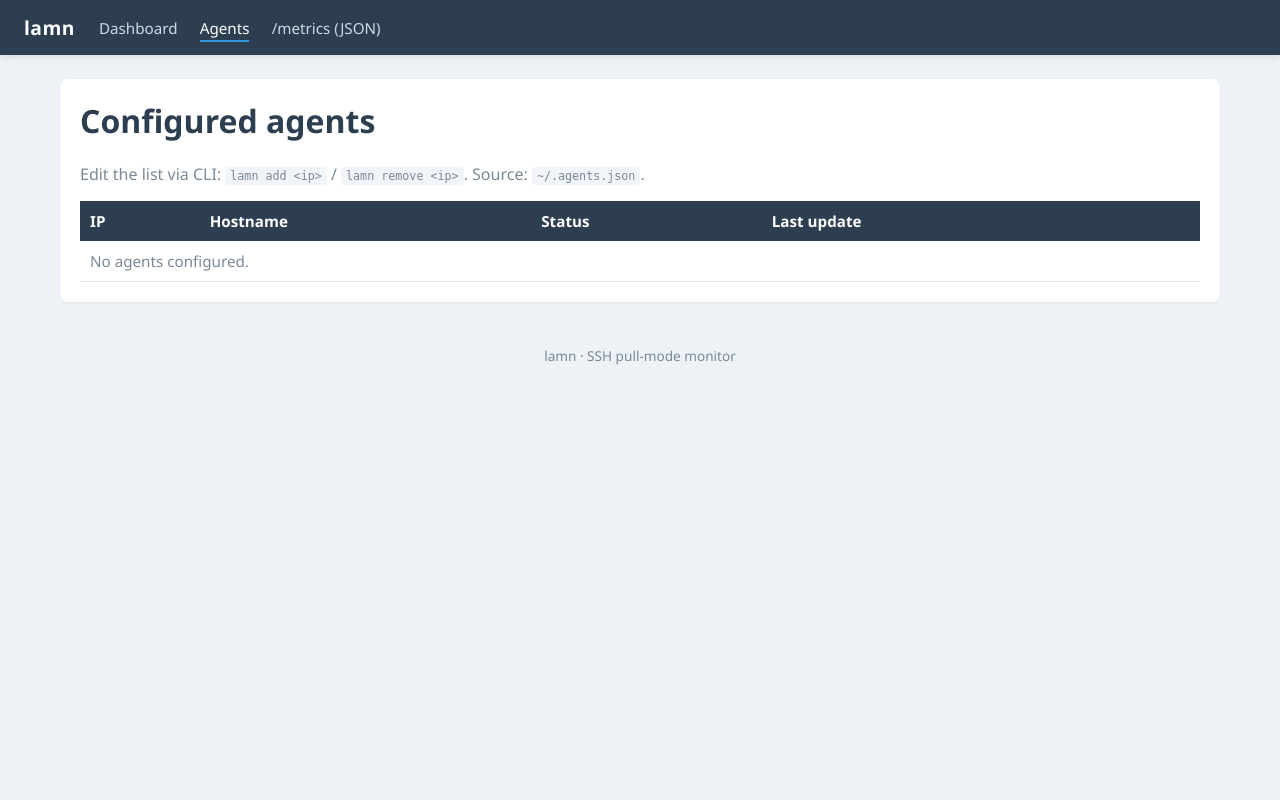
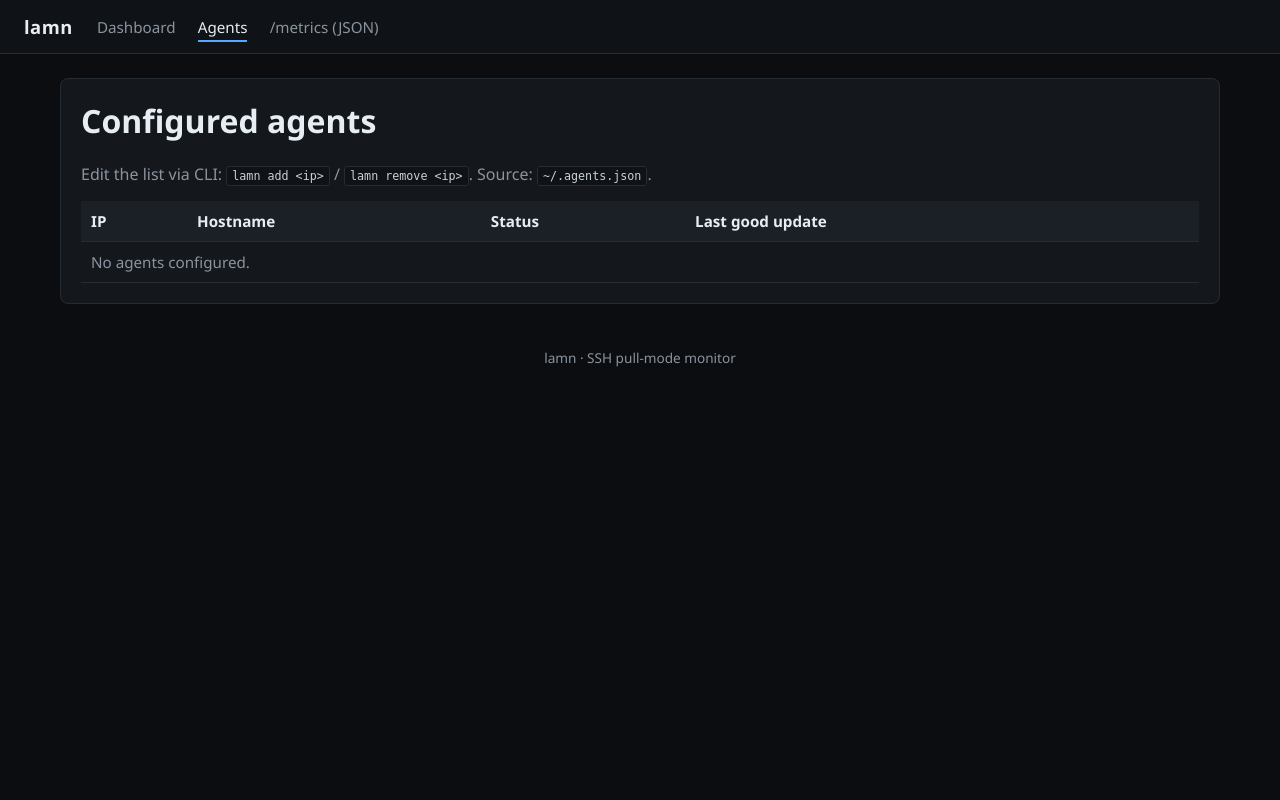
Before and after one commit to mittoalb/lamn, a Flask app: page /agents in a window 1280 px wide. Run offline with Flask 3, Linux system fonts and the light colour scheme; data that the repository does not hold is empty.

Commit message:
templates rework

```diff
--- a/lamn/server.py
+++ b/lamn/server.py
@@ -92,6 +92,24 @@ def _ssh_argv(ip, settings):
     ]
 
 
+# How many consecutive failed polls before we flip from "stale" to "offline".
+OFFLINE_AFTER = 3
+
+
+def _record_failure(ip, reason):
+    prev = metrics_data.get(ip, {})
+    fails = prev.get("_fail_count", 0) + 1
+    prev["_fail_count"] = fails
+    prev["_last_error"] = reason
+    prev["_last_attempt"] = datetime.now().isoformat()
+    # Status: unknown if we've never seen it; stale if we had data; offline after N fails.
+    if prev.get("_last_success"):
+        prev["_status"] = "offline" if fails >= OFFLINE_AFTER else "stale"
+    else:
+        prev["_status"] = "offline" if fails >= OFFLINE_AFTER else "unknown"
+    metrics_data[ip] = prev
+
+
 def poll_agent(ip, settings, probe_src):
     argv = _ssh_argv(ip, settings)
     try:
@@ -103,29 +121,35 @@ def poll_agent(ip, settings, probe_src):
             timeout=settings["connect_timeout"] + 15,
         )
     except subprocess.TimeoutExpired:
-        metrics_data[ip] = {"error": "SSH poll timed out"}
+        _record_failure(ip, "SSH poll timed out")
         return
     except Exception as e:
-        metrics_data[ip] = {"error": f"SSH failed: {e}"}
+        _record_failure(ip, f"SSH failed: {e}")
         return
 
     if proc.returncode != 0:
         err = (proc.stderr or "").strip().splitlines()[-1:] or ["unknown error"]
-        metrics_data[ip] = {"error": f"probe exit {proc.returncode}: {err[0]}"}
+        _record_failure(ip, f"probe exit {proc.returncode}: {err[0]}")
         return
 
     try:
         data = json.loads(proc.stdout.strip().splitlines()[-1])
     except (ValueError, IndexError) as e:
-        metrics_data[ip] = {"error": f"invalid probe output: {e}"}
+        _record_failure(ip, f"invalid probe output: {e}")
         return
 
+    now = datetime.now().isoformat()
+    data["_status"] = "online"
+    data["_fail_count"] = 0
+    data["_last_error"] = None
+    data["_last_success"] = now
+    data["_last_attempt"] = now
     metrics_data[ip] = data
 
     if ip not in logged_machines:
         specs_logger.info(json.dumps({
             "ip": ip,
-            "timestamp": datetime.now().isoformat(),
+            "timestamp": now,
             "machine_data": data,
         }, separators=(',', ':')))
         logged_machines.add(ip)
--- a/lamn/templates/agents.html
+++ b/lamn/templates/agents.html
@@ -13,7 +13,7 @@
         <th>IP</th>
         <th>Hostname</th>
         <th>Status</th>
-        <th>Last update</th>
+        <th>Last good update</th>
         <th></th>
       </tr>
     </thead>
@@ -22,29 +22,27 @@
 </div>
 <script>
 const AGENTS = {{ agents|tojson }};
+function statusPill(st) {
+  if (st === "online")  return '<span class="pill ok">online</span>';
+  if (st === "stale")   return '<span class="pill warn">stale</span>';
+  if (st === "offline") return '<span class="pill err">offline</span>';
+  return '<span class="pill">unseen</span>';
+}
 async function refresh() {
   const res = await fetch('/metrics');
   const data = await res.json();
   const tbody = document.getElementById('rows');
   let html = "";
   for (const ip of AGENTS) {
-    const e = data[ip];
-    let host = "–", status = '<span class="pill">unseen</span>', ts = "";
-    if (e) {
-      if (e.error) {
-        status = `<span class="pill err">offline</span>`;
-        host = '<span class="muted">' + (e.error.split(':')[0] || 'error') + '</span>';
-      } else {
-        status = `<span class="pill ok">online</span>`;
-        host = (e.host || "").split(".")[0] || "–";
-        ts = e.timestamp || "";
-      }
-    }
-    html += `<tr>
+    const e = data[ip] || {};
+    const st = e._status || (e._last_success ? "stale" : "unknown");
+    const rowCls = st === "stale" ? "stale" : st === "offline" ? "offline" : "";
+    const host = (e.host || "").split(".")[0] || "–";
+    html += `<tr class="${rowCls}">
       <td><a class="row-link" href="/host/${encodeURIComponent(ip)}">${ip}</a></td>
       <td>${host}</td>
-      <td>${status}</td>
-      <td class="muted">${ts}</td>
+      <td>${statusPill(st)}</td>
+      <td class="muted">${e._last_success || ''}</td>
       <td><a class="row-link" href="/host/${encodeURIComponent(ip)}">details &rarr;</a></td>
     </tr>`;
   }
--- a/lamn/templates/base.html
+++ b/lamn/templates/base.html
@@ -6,46 +6,50 @@
   <title>{% block title %}lamn{% endblock %}</title>
   <style>
     :root {
-      --bg: #eef2f7;
-      --panel: #ffffff;
-      --ink: #2c3e50;
-      --muted: #7a8896;
-      --accent: #3498db;
-      --ok: #27ae60;
-      --err: #c0392b;
-      --border: #e1e8ef;
+      --bg: #0b0d10;
+      --panel: #14181d;
+      --panel-2: #1b2027;
+      --ink: #e6edf3;
+      --muted: #8b949e;
+      --border: #262c33;
+      --accent: #58a6ff;
+      --ok: #3fb950;
+      --warn: #d29922;
+      --err: #f85149;
     }
     * { box-sizing: border-box; }
+    html, body { background: var(--bg); }
     body {
       margin: 0;
       font-family: 'Segoe UI', Tahoma, Geneva, Verdana, sans-serif;
-      background: var(--bg);
       color: var(--ink);
+      min-height: 100vh;
     }
+    a { color: var(--accent); }
     header {
-      background: var(--ink);
-      color: #fff;
+      background: #0f1317;
+      border-bottom: 1px solid var(--border);
       padding: 14px 24px;
       display: flex;
       align-items: center;
       gap: 24px;
-      box-shadow: 0 2px 6px rgba(0,0,0,0.1);
     }
     header .brand {
       font-weight: 700;
-      font-size: 1.2em;
+      font-size: 1.15em;
       letter-spacing: 0.5px;
+      color: var(--ink);
     }
     nav a {
-      color: #cfd9e4;
+      color: var(--muted);
       text-decoration: none;
       margin-right: 18px;
       font-size: 0.95em;
-      padding-bottom: 2px;
+      padding-bottom: 3px;
       border-bottom: 2px solid transparent;
     }
-    nav a:hover { color: #fff; }
-    nav a.active { color: #fff; border-bottom-color: var(--accent); }
+    nav a:hover { color: var(--ink); }
+    nav a.active { color: var(--ink); border-bottom-color: var(--accent); }
     .container {
       max-width: 1200px;
       margin: 24px auto;
@@ -53,42 +57,44 @@
     }
     .panel {
       background: var(--panel);
+      border: 1px solid var(--border);
       border-radius: 8px;
       padding: 20px;
-      box-shadow: 0 1px 3px rgba(0,0,0,0.06);
       margin-bottom: 20px;
     }
     h1, h2 { margin-top: 0; color: var(--ink); }
-    h2 { font-size: 1.15em; border-bottom: 1px solid var(--border); padding-bottom: 8px; }
+    h2 { font-size: 1.1em; border-bottom: 1px solid var(--border); padding-bottom: 8px; }
     table {
       width: 100%;
       border-collapse: collapse;
       font-size: 0.95em;
     }
     thead th {
-      background: var(--ink);
-      color: #fff;
+      background: var(--panel-2);
+      color: var(--ink);
       padding: 10px;
       text-align: left;
       font-weight: 600;
-      position: sticky;
-      top: 0;
+      border-bottom: 1px solid var(--border);
     }
     tbody td {
       padding: 10px;
       border-bottom: 1px solid var(--border);
     }
-    tbody tr:hover { background: #f7f9fc; }
+    tbody tr:hover { background: var(--panel-2); }
+    tr.stale td { color: var(--muted); }
+    tr.offline td { color: #5a6169; }
     a.row-link { color: var(--accent); text-decoration: none; }
     a.row-link:hover { text-decoration: underline; }
     .ok { color: var(--ok); font-weight: 600; }
+    .warn { color: var(--warn); font-weight: 600; }
     .err { color: var(--err); font-weight: 600; }
     .muted { color: var(--muted); }
     .bar {
       display: inline-block;
       width: 80px;
       height: 8px;
-      background: #e1e8ef;
+      background: #262c33;
       border-radius: 4px;
       vertical-align: middle;
       margin-left: 8px;
@@ -99,21 +105,24 @@
       height: 100%;
       background: var(--accent);
     }
+    .bar > span.warn { background: var(--warn); }
     .bar > span.hot { background: var(--err); }
     .kv { display: grid; grid-template-columns: 180px 1fr; row-gap: 6px; font-size: 0.95em; }
     .kv dt { color: var(--muted); }
-    .kv dd { margin: 0; }
-    code { background: #f1f5f9; padding: 2px 5px; border-radius: 3px; font-size: 0.9em; }
+    .kv dd { margin: 0; color: var(--ink); }
+    code { background: #0f1317; padding: 2px 5px; border-radius: 3px; font-size: 0.9em; color: #c9d1d9; border: 1px solid var(--border); }
     .pill {
       display: inline-block;
       padding: 2px 8px;
       border-radius: 10px;
-      font-size: 0.8em;
-      background: #eef2f7;
-      color: var(--ink);
+      font-size: 0.78em;
+      background: #21262d;
+      color: var(--muted);
+      border: 1px solid var(--border);
     }
-    .pill.ok { background: #e6f5ec; color: var(--ok); }
-    .pill.err { background: #fbe9e7; color: var(--err); }
+    .pill.ok { background: rgba(63,185,80,0.15); color: var(--ok); border-color: rgba(63,185,80,0.4); }
+    .pill.warn { background: rgba(210,153,34,0.15); color: var(--warn); border-color: rgba(210,153,34,0.4); }
+    .pill.err { background: rgba(248,81,73,0.15); color: var(--err); border-color: rgba(248,81,73,0.4); }
     footer {
       color: var(--muted);
       text-align: center;
```
Also changed, not shown: lamn/cli.py (+21 -20 lines), lamn/templates/dashboard.html (+30 -21 lines), lamn/templates/host.html (+24 -12 lines).
